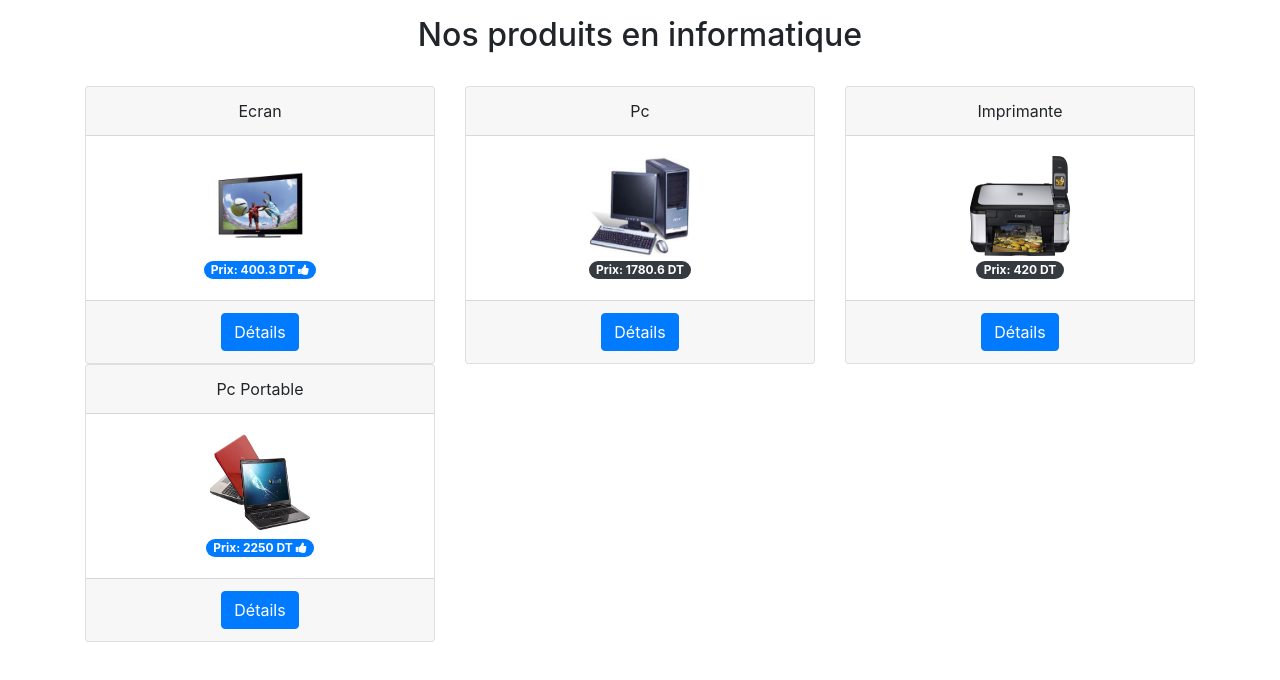
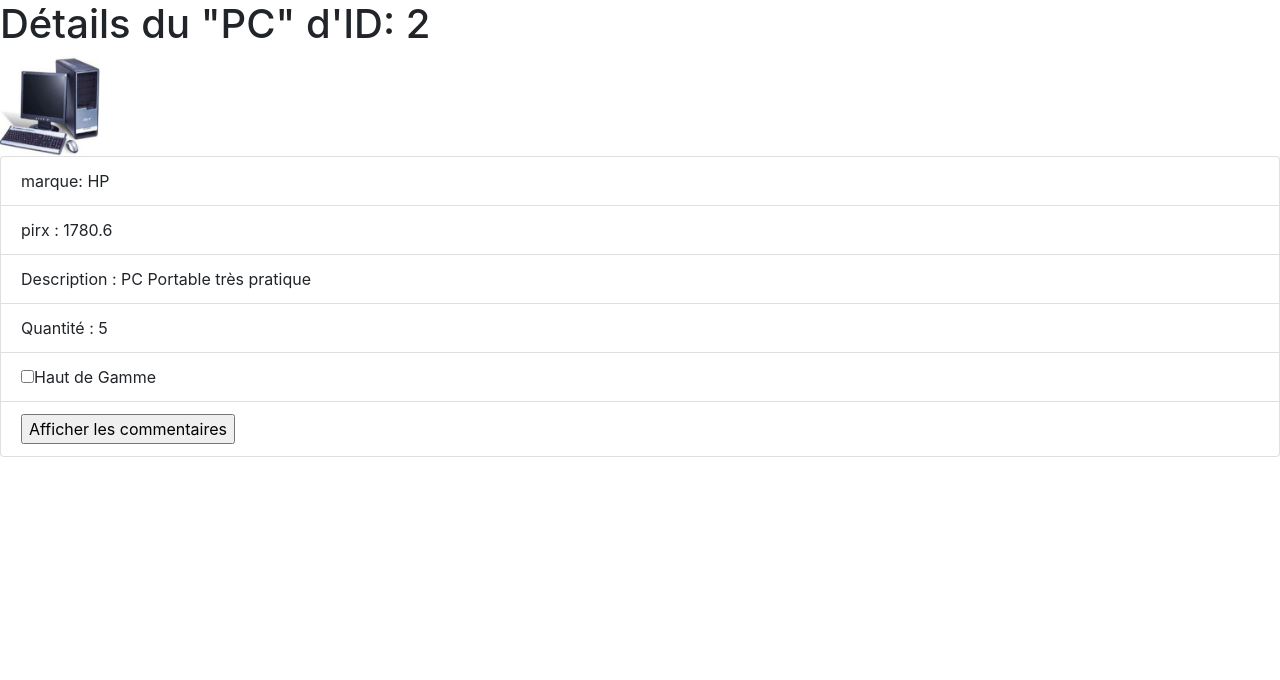
Before and after one commit to HadhemiDoghri/TP4, an Angular app: page / in a window 1280 px wide. Shown: the top 680 px of the page. Built offline with nearby package versions, Linux system fonts and the light colour scheme.

Commit message:
detailmateriel mis en forme

```diff
--- a/src/app/app.component.html
+++ b/src/app/app.component.html
@@ -1,2 +1,3 @@
 <!--had-accueil></had-accueil-->
-<had-listmateriel></had-listmateriel>
+<!--had-listmateriel></had-listmateriel-->
+<had-detailmateriel></had-detailmateriel>
--- a/src/app/app.module.ts
+++ b/src/app/app.module.ts
@@ -6,6 +6,7 @@ import { AppRoutingModule } from './app-routing.module';
 import { AccueilComponent } from './composants/accueil/accueil.component';
 import { ListmaterielComponent } from './composants/informatique/listmateriel/listmateriel.component';
 import { MaterielComponent } from './composants/informatique/materiel/materiel.component';
+import { DetailmaterielComponent } from './composants/informatique/detailmateriel/detailmateriel.component';
 
 @NgModule({
   declarations: [
@@ -13,6 +14,7 @@ import { MaterielComponent } from './composants/informatique/materiel/materiel.c
     AccueilComponent,
     ListmaterielComponent,
     MaterielComponent,
+    DetailmaterielComponent,
   ],
   imports: [
     BrowserModule,
--- /dev/null
+++ b/src/app/composants/informatique/detailmateriel/detailmateriel.component.css
@@ -0,0 +1 @@
+img{width: 100px;height: 100px;}
--- /dev/null
+++ b/src/app/composants/informatique/detailmateriel/detailmateriel.component.html
@@ -0,0 +1,10 @@
+<h1>Détails du "{{materiel.libelle}}" d'ID: {{materiel.id|titlecase}} </h1>
+<img [src]="materiel.photo" alt="pic">
+<ul class="list-group">
+<li class="list-group-item">marque: {{materiel.marque}} </li>
+<li class="list-group-item">pirx : {{materiel.prix}} </li>
+<li class="list-group-item">Description : {{materiel.description}} </li>
+<li class="list-group-item">Quantité : {{materiel.quantite}} </li>
+<li class="list-group-item"><input type="checkbox" [checked]="materiel.hautGamme">Haut de Gamme </li>
+<li class="list-group-item"><input type="button" value="Afficher les commentaires"></li>
+</ul>
--- /dev/null
+++ b/src/app/composants/informatique/detailmateriel/detailmateriel.component.ts
@@ -0,0 +1,29 @@
+import { Component, OnInit } from '@angular/core';
+import { Materiel } from 'src/app/models/materiel';
+
+@Component({
+  selector: 'had-detailmateriel',
+  templateUrl: './detailmateriel.component.html',
+  styleUrls: ['./detailmateriel.component.css']
+})
+export class DetailmaterielComponent implements OnInit {
+  materiel:Materiel ={
+    id: '2',
+    libelle: 'PC',
+    photo:'assets/Images/Informatique/pcFixe.jpg',
+ marque: 'HP',
+ prix: 1780.6,
+ description: 'PC Portable très pratique',
+ hautGamme: false,
+ quantite: 5,
+ commentaires:[
+{contenu:' satisfaisant', note:3, auteur:'Sami MRAD', date:new Date(2020,11,4)},
+{contenu:'Bon rapport qualité prix', note:4, auteur:'Samar Salah', date:new Date(
+2020,10,4)}]
+};
+  constructor() { }
+
+  ngOnInit(): void {
+  }
+
+}
```
